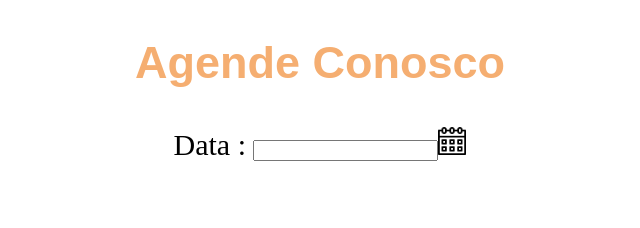
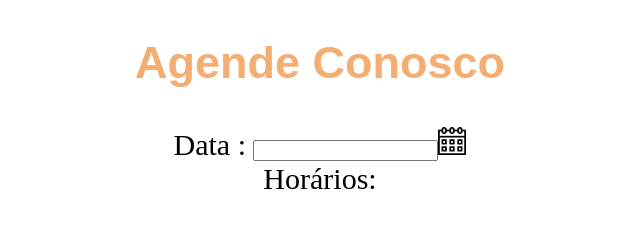
Before and after one commit to gabrielm019/tela-agenda1, a plain HTML site: page index.html in a window 1280 px wide. Shown: the whole page, without its empty margins (320-960 px from the left). Drawn offline with nearby package versions, Linux system fonts and the light colour scheme.

Commit message:
Update index.html

```diff
--- a/index.html
+++ b/index.html
@@ -43,7 +43,10 @@
 <body>
     <form class="form-group">
         Data :
-        <input id="txtdate" type="text" class="form-control">
+        <input id="txtdate" type="text" class="form-control"><br>
+        Horários:
+
+
     </form>
 </body>
 
```
